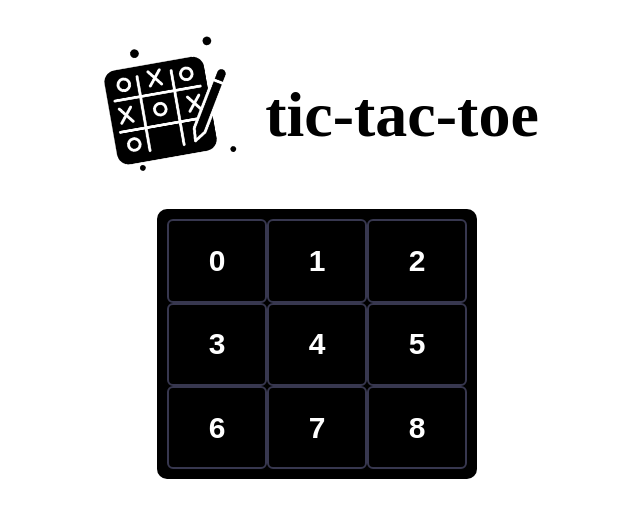
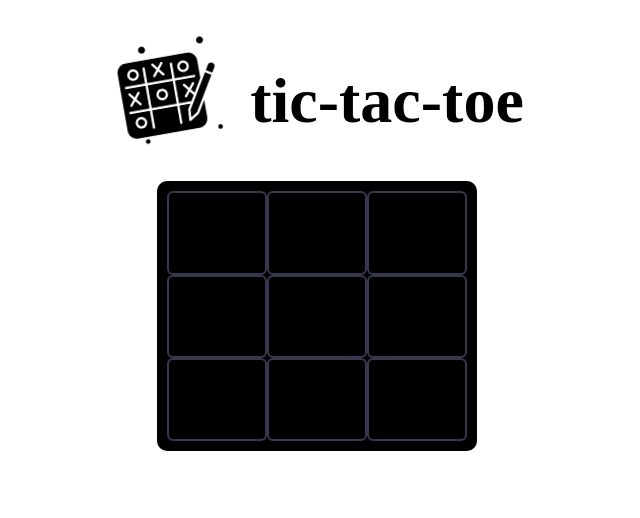
Before and after one commit to CinPi7/Tic-Tac-Toe, a plain HTML site: page index.html in a window 1280 px wide. Shown: the whole page, without its empty margins (323-963 px from the left). Drawn offline with Linux system fonts and the light colour scheme; a web font is replaced by a local one.

Commit message:
design done - edit readme

```diff
--- a/assets/styles.css
+++ b/assets/styles.css
@@ -4,9 +4,14 @@ header {
   justify-content: center;
 }
 
+header .cool-colors:hover {
+  color: #f1aef2;
+  cursor: pointer;
+}
+
 header > div.tic-tac-toe img {
-  height: 150px;
-  width: 150px;
+  height: 120px;
+  width: 120px;
   margin: 10px 20px 20px 0;
 
   transform: rotate(-10deg);
@@ -40,4 +45,6 @@ header > div.tic-tac-toe img {
 
   font-size: 30px;
   font-family: "Workbench", sans-serif;
+
+  cursor: pointer;
 }
--- a/index.html
+++ b/index.html
@@ -26,11 +26,12 @@
         <div class="tic-tac-toe">
           <img src="./assets/images/tic-tac-toe.png" alt="tic-tac-toe-icon" />
         </div>
-        <h1>tic-tac-toe</h1>
+        <h1 id="cool-colors"></h1>
       </header>
       <div class="game"></div>
 
       <script src="./src/index.js"></script>
+      <script src="./src/letters-effect.js"></script>
     </h1>
   </body>
 </html>
--- a/src/index.js
+++ b/src/index.js
@@ -7,11 +7,13 @@ const tic_tac_toe = {
     this.container_element = container;
   },
 
+  play: function () {},
+
   draw: function () {
     let content = "";
 
     for (let i in this.board) {
-      content += "<div>" + i + "</div>";
+      content += "<div>" + this.board[i] + "</div>";
     }
     this.container_element.innerHTML = content;
   },
--- /dev/null
+++ b/src/letters-effect.js
@@ -0,0 +1,11 @@
+document.addEventListener("DOMContentLoaded", function () {
+  const titleElement = document.getElementById("cool-colors");
+  const titleText = "tic-tac-toe";
+
+  for (let char of titleText) {
+    const span = document.createElement("span");
+    span.textContent = char;
+    span.classList.add("cool-colors");
+    titleElement.appendChild(span);
+  }
+});
```
Also changed, not shown: assets/images/screenshot-2.png (added), 1 other file.
